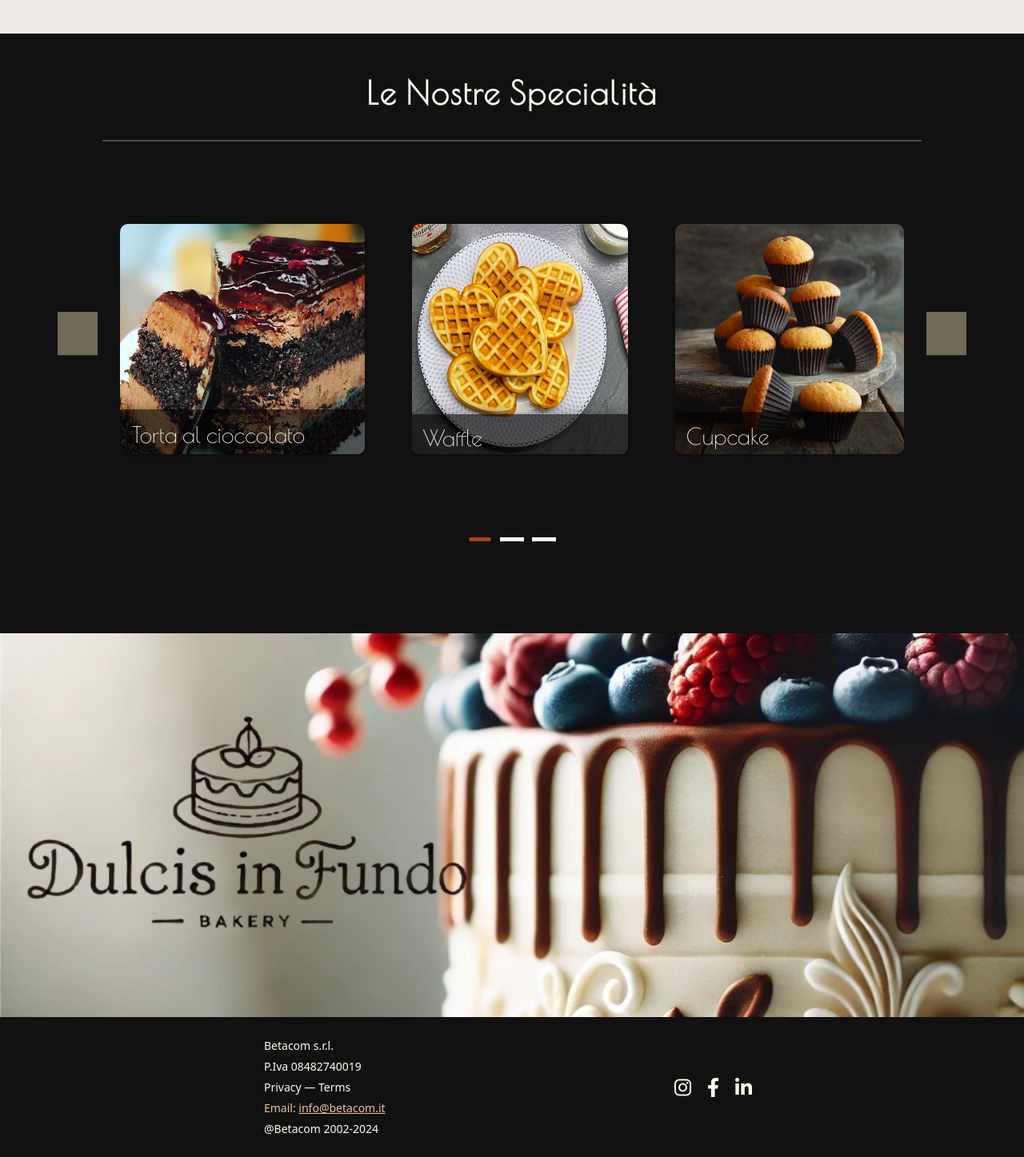
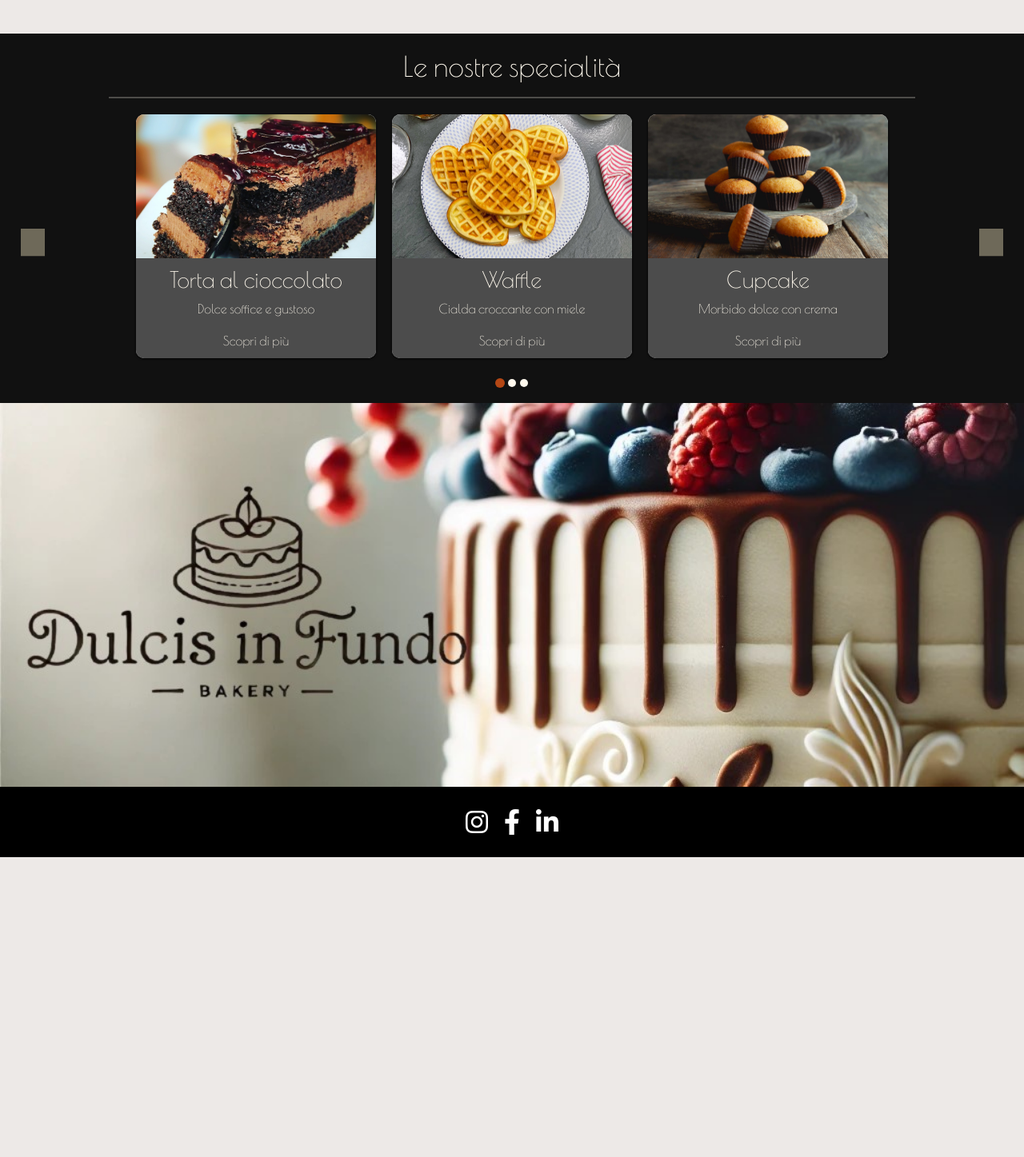
Before and after one commit to supertorres97/ProgettoBTorinoFrontend, an Angular app: page /home in a window 1280 px wide. Shown: the part 711-2158 px from the top of the page at 80% size. After the commit the page ends 1783 px from the top, so only its background shows below. Built offline with nearby package versions, Linux system fonts and the light colour scheme; grey boxes are pictures that could not be loaded.

Commit message:
sistemata homepage e footer

```diff
--- a/src/app/Components/footer/footer.component.css
+++ b/src/app/Components/footer/footer.component.css
@@ -1,69 +1,40 @@
 .footer {
-    background-color: #111;
-    color: #fff9ed;
-    padding: 20px;
+  background-color: #000; /* Colore nero per il footer */
+  padding: 20px 0;
+  display: flex;
+  justify-content: center;
+  align-items: center;
 }
 
-  /* Contenitore flessibile per le due colonne */
-  .footer-container {
+.footer-right {
   display: flex;
-    justify-content: center;  /* centra i contenuti */
+  justify-content: center;
   align-items: center;
-    flex-wrap: wrap;  /* permette il wrapping in schermi piccoli */
-    gap: 20px;        /* spazio controllato tra le colonne */
-    padding: 0 20px;  /* padding orizzontale per non attaccare i contenuti ai bordi */
 }
 
-  /* Limita la larghezza delle colonne per evitare che siano troppo distanti */
-  .footer-left,
-  .footer-right {
-    flex: 1;
-    max-width: 300px;
+.social-icons {
+  display: flex;
+  gap: 20px;
 }
 
-  /* Allinea il testo della colonna sinistra a sinistra, se lo schermo è grande */
-  .footer-left {
-    text-align: left;
-  }
-
-  /* Allinea la colonna destra (icone) a destra, se lo schermo è grande */
-  .footer-right {
-    text-align: right;
-  }
-
-  /* Stile per i paragrafi della colonna sinistra */
-  .footer-left p {
-    margin: 5px 0;
-    font-size: 14px;
-  }
-
-  /* Stile per le icone dei social */
 .social-icons a {
-    color: #fff9ed;
-    margin: 0 10px;
-    font-size: 24px;
-    text-decoration: none;
+  font-size: 2rem;
+  color: #fff; /* Colore bianco di base */
   transition: color 0.3s ease;
 }
 
 .social-icons a:hover {
-    color: #ccc;
+  color: #f4f4f4;
 }
 
-  /* Colore diverso per il link email */
-  #coloreMail {
-    color: rgb(229, 195, 153);
+.social-icons a[title="Instagram"]:hover {
+  color: #E1306C; /* Colore ufficiale di Instagram */
 }
 
-  /* Media query per schermi piccoli: le colonne si impilano verticalmente */
-  @media (max-width: 600px) {
-    .footer-container {
-      flex-direction: column;
-      text-align: center;
+.social-icons a[title="Facebook"]:hover {
+  color: #1877F2; /* Colore ufficiale di Facebook */
 }
-    .footer-left,
-    .footer-right {
-      max-width: none;
-      text-align: center;
+
+.social-icons a[title="LinkedIn"]:hover {
+  color: #0077B5; /* Colore ufficiale di LinkedIn */
 }
-  }
--- a/src/app/Components/footer/footer.component.html
+++ b/src/app/Components/footer/footer.component.html
@@ -1,14 +1,4 @@
 <footer class="footer">
-    <div class="footer-container">
-      <!-- Colonna sinistra -->
-      <div class="footer-left">
-        <p>Betacom s.r.l.</p>
-        <p>P.Iva 08482740019</p>
-        <p>Privacy — Terms</p>
-        <p id="coloreMail">Email: <a id="coloreMail" [href]="'mailto:' + email">{{ email }}</a></p>
-        <p>&#64;Betacom 2002-2024</p>
-      </div>
-      <!-- Colonna destra -->
       <div class="footer-right">
         <div class="social-icons">
           <a href="https://www.instagram.com/betacom_it/" target="_blank" rel="noopener noreferrer" title="Instagram">
@@ -22,5 +12,4 @@
           </a>
         </div>
       </div>
-    </div>
   </footer>
--- a/src/app/Components/home/cards-sezione/cards-sezione.component.css
+++ b/src/app/Components/home/cards-sezione/cards-sezione.component.css
@@ -1,221 +1,138 @@
-.CardSection{
-    height: 750px;
+.CardSection {
   background-color: #111;
+  padding: 20px 10px;
   display: flex;
   flex-direction: column;
   align-items: center;
 }
 
-  .SectionTitle h2{
-    font-size: 2.5rem;
-    letter-spacing: 0.05em;
+.SectionTitle h2 {
+  font-size: 2.2rem;
+  color: #fff9ed;
   font-family: 'Poiret One', cursive;
-    font-weight: bold;
-    color:#fff9ed;
-    text-transform: capitalize;
   text-align: center;
-    padding: 50px 0;
+  margin-bottom: 20px;
 }
 
-  .UnderTitle{
+.UnderTitle {
   width: 80%;
-    margin: -15px auto;
   border: 1px solid #fff9ed;
+  margin-bottom: 20px;
 }
 
 .Cards {
   display: flex;
-    flex-direction: row;
-    padding: 30px 150px;  /* Ridotto il padding per rendere spazio per i pulsanti */
-    height: 60%;
-    margin-top: 30px;
-    position: relative;  /* Necessario per posizionare i pulsanti sopra */
-    justify-content: center; /* Allinea le card al centro */
+  position: relative;
+  width: 100%;
+  align-items: center;
+  overflow: hidden;
 }
 
 .LeftButton, .RightButton {
-    display: flex;
-    background-color: none;
-    width: 40px;  /* Dimensione del pulsante */
+  position: absolute;
+  top: 50%;
+  transform: translateY(-50%);
   background: none;
   border: none;
-    padding: 0;
-    align-items: center;
-    justify-content: center;
-    position: absolute;
-    top: 50%; /* Posiziona i pulsanti al centro verticalmente */
-    transform: translateY(-50%); /* Centra verticalmente */
-}
-
-.LeftButton:hover, .RightButton:hover {
-    background: none;
+  cursor: pointer;
+  z-index: 2;
 }
 
 .LeftButton {
-    left: 6%; /* Spostato dal bordo sinistro per tenere conto del padding laterale */
+  left: 10px;
 }
 
 .RightButton {
-    right: 6%; /* Spostato dal bordo destro per tener conto del padding laterale */
+  right: 10px;
 }
 
 .left-Img, .right-Img {
-  width: 50px;
-  height: 55px;
+  width: 30px;
+  height: 35px;
   filter: invert(96%) sepia(2%) saturate(2499%) hue-rotate(9deg) brightness(105%) contrast(100%);
 }
 
 .Card-Container {
   display: flex;
-    flex-direction: row;
-    justify-content: center;  /* Distribuisce le card in modo uniforme */
-    align-items: center;
-    position: relative;
-    gap: 6%;  /* Spazio tra le card */
-    padding-top: 30px;
+  gap: 20px;
+  transition: transform 0.3s ease-in-out;
   width: 100%;
-    max-width: 100%; /* Assicura che non cresca oltre la larghezza disponibile */
-
-    overflow: hidden; /* Nasconde le card che scorrono fuori dal container */
+  justify-content: center;
 }
 
-figure {
-	position: relative;
-	display: flex;
-	align-items: center;
-	justify-content: center;
-	width: auto;
-	min-width: 27.5%;
-	height: 80%;
-  font-family: 'Poiret One', cursive;
+.Card-Container figure {
+  flex: 0 0 calc(33.33% - 20px); /* 3 card per riga su desktop */
+  background: #fff;
   border-radius: 10px;
-	box-shadow:
-		0 1px 3px rgba(0,0,0,0.12),
-		0 1px 2px rgba(0,0,0,0.24);
-	transition: all 0.3s cubic-bezier(.25,.8,.25,1);
+  box-shadow: 0 1px 3px rgb(0, 0, 0);
   overflow: hidden;
-	&:hover {
-		box-shadow:
-			0 20px 20px rgba(90, 90, 90, 0.15),
-			0 10px 10px rgba(90, 90, 90, 0.10);
-		img {
-			transform: scale(1.25);
-		}
-		figcaption {
-			bottom: 0;
-		}
-	}
-	img {
-		height: 100%;
-		transition: 0.37s;
-		width:125%;
-	}
-	figcaption {
-		position: absolute;
-		bottom: -40%;
-		left: 0;
-		width: 100%;
-		margin: 0;
-		padding: 5%;
-		background-color: rgba(0,0,0,0.65);
-		box-shadow: 0 0 20px rgba(0,0,0,0.4);
-		color: #fff9ed;
-		line-height: 1;
-		transition: 0.37s;
-		h3 {
-			margin: 0 0 7%;
-			padding: 0;
-		}
-		p {
-			font-size: 1rem;
-			line-height: 1.75;
-		}
-    .Card-Footer {
-      display: flex;
-      flex-direction: row;
-      justify-content: space-between;
-      padding: 10px 0;
-      margin-top: auto;  /* Spinge il footer verso il basso */
-    }
-    .Card-Footer a {
-      display: flex;
-      text-decoration: none;
-      font-size: 1.2rem;
-      letter-spacing: 0.05em;
-      font-weight: lighter;
-      font-family: 'Poiret One', cursive;
-      color: #fff9ed;
-      align-self: flex-end;  /* Allinea il footer a destra */
-      padding-right: 35px;
-      padding-bottom: 5px;
-      /* transition: color 0.7s ease; /* Transizione del colore al passaggio del mouse */
-      transition: text-shadow 0.2s ease-in-out, color 0.2s ease-in-out;
-    }
-    .Card-Footer a:hover {
-      /* color: #b44715; */
-      color: #fdfaf3; /* Cambia colore leggermente più chiaro */
-      text-shadow: 0 0 1px #fdfaf3, 0 0 1px #fdfaf3; /* Effetto illuminante */
-    }
-	}
+  max-width: 300px;
 }
 
-@media (min-width: 1367px){
-  figure{
+figure img {
   width: 100%;
-    height: auto;
-  }
+  height: 180px;
+  object-fit: cover;
 }
 
-.GoTo{
-  cursor: pointer;
-  position: relative;
-  display: inline-block;
-  transition: 0.5s;
+figcaption {
+  padding: 10px;
+  color: #fff9ed;
+  background-color: rgba(0, 0, 0, 0.7); /* Colore nero trasparente */
+  font-family: 'Poiret One', cursive;
+  text-align: center;  /* Centra il testo sotto l'immagine */
 }
 
-.GoTo::after{
-  content: '\00bb';
-  position : absolute;
-  opacity: 0;
-  right: 0;
-  transition: 0.3s;
+.Card-Footer a {
+  color: #fff9ed;
+  font-size: 1rem;
+  text-decoration: none;
+  transition: color 0.3s ease, font-weight 0.3s ease;
 }
 
-.GoTo:hover{
-  padding-right: 25px;
-}
-
-.GoTo:hover::after{
-  opacity: 1;
-  right: 20px;
+.Card-Footer a:hover {
+  color: #fdfaf3; /* Cambia il colore */
+  font-weight: bold; /* Rende il testo più in evidenza */
+  text-decoration: underline; /* Aggiunge la sottolineatura */
 }
 
 .Carousel-Indicators {
   display: flex;
   justify-content: center;
-  padding-top: 30px;
-  gap: 10px;
+  gap: 5px;
+  margin-top: 10px;
 }
 
 .Carousel-Indicators span {
-  width: 30px;
-  height: 5px;
+  width: 10px;
+  height: 10px;
   background-color: #fff9ed;
-  border-radius: 0;
+  border-radius: 50%;
   cursor: pointer;
-  /* transition: background-color 0.3s ease; */
 }
 
 .Carousel-Indicators span.active {
   background-color: #b44715;
-  transition: background-color 1s ease;
-  transition: transform 0.5s ease;
-  transform: scale(0.9);
+  transform: scale(1.2);
 }
 
-#single-line-ellipsis{
-  display: -webkit-box;              /* Necessario per il flexbox specifico di WebKit */
-  -webkit-line-clamp: 3;             /* Limita a 3 righe */
-  -webkit-box-orient: vertical;      /* Imposta l'orientamento verticale */
-  overflow: hidden;
+/* Responsive Adjustments */
+@media (max-width: 1024px) {
+  .Card-Container figure {
+    flex: 0 0 calc(50% - 20px); /* 2 card per riga su tablet */
   }
+}
+
+@media (max-width: 768px) {
+  .Card-Container figure {
+    flex: 0 0 100%; /* 1 card per riga su mobile */
+  }
+
+  figcaption {
+    font-size: 0.9rem;
+  }
+
+  .LeftButton, .RightButton {
+    display: block; /* Rendi visibili le frecce su mobile */
+  }
+}
--- a/src/app/Components/home/cards-sezione/cards-sezione.component.ts
+++ b/src/app/Components/home/cards-sezione/cards-sezione.component.ts
@@ -1,4 +1,4 @@
-import { Component, OnInit } from '@angular/core';
+import { Component, HostListener, OnInit } from '@angular/core';
 import { ActivatedRoute, NavigationStart, Router } from '@angular/router';
 
 @Component({
@@ -8,14 +8,7 @@ import { ActivatedRoute, NavigationStart, Router } from '@angular/router';
   templateUrl: './cards-sezione.component.html',
   styleUrl: './cards-sezione.component.css'
 })
-export class CardsSezioneComponent implements OnInit{
-
-  constructor(private router: Router, private route: ActivatedRoute) {}
-
-  ngOnInit(): void {
-    this.updateVisibleCards();
-  }
-
+export class CardsSezioneComponent implements OnInit {
   cards = [
     { id: 1, img: 'Dolce7.jpeg', title: 'Torta al cioccolato', description: 'Dolce soffice e gustoso' },
     { id: 2, img: 'Dolce2.jpg', title: 'Waffle', description: 'Cialda croccante con miele' },
@@ -31,11 +24,39 @@ export class CardsSezioneComponent implements OnInit{
   visibleCards: any[] = [];
   currentPage: number = 0;
   totalPages: number[] = [];
+  cardsPerPage: number = 3;
+
+  private touchStartX: number = 0;
+  private touchEndX: number = 0;
+
+  constructor(private router: Router, private route: ActivatedRoute) {}
+
+  ngOnInit(): void {
+    this.updateCardsPerPage();
+    this.updateVisibleCards();
+  }
+
+  @HostListener('window:resize', ['$event'])
+  onResize(event: Event) {
+    this.updateCardsPerPage();
+    this.updateVisibleCards();
+  }
+
+  updateCardsPerPage() {
+    const width = window.innerWidth;
+    if (width >= 1024) {
+      this.cardsPerPage = 3;
+    } else if (width >= 768) {
+      this.cardsPerPage = 2;
+    } else {
+      this.cardsPerPage = 1;
+    }
+    this.totalPages = Array.from({ length: Math.ceil(this.cards.length / this.cardsPerPage) });
+  }
 
   updateVisibleCards() {
-    this.totalPages = Array.from({ length: Math.ceil(this.cards.length / 3) });
-    const start = this.currentPage * 3;
-    this.visibleCards = this.cards.slice(start, start + 3);
+    const start = this.currentPage * this.cardsPerPage;
+    this.visibleCards = this.cards.slice(start, start + this.cardsPerPage);
   }
 
   scrollCardsLeft() {
@@ -56,4 +77,22 @@ export class CardsSezioneComponent implements OnInit{
     this.currentPage = index;
     this.updateVisibleCards();
   }
+
+  // Gestione dello swipe
+  onTouchStart(event: TouchEvent) {
+    this.touchStartX = event.touches[0].clientX;
+  }
+
+  onTouchMove(event: TouchEvent) {
+    this.touchEndX = event.touches[0].clientX;
+  }
+
+  onTouchEnd() {
+    const swipeDistance = this.touchEndX - this.touchStartX;
+    if (swipeDistance > 50) {
+      this.scrollCardsLeft();  // Swipe verso destra
+    } else if (swipeDistance < -50) {
+      this.scrollCardsRight(); // Swipe verso sinistra
+    }
+  }
 }
```
Lines whose indentation alone changed are shown as unchanged.
